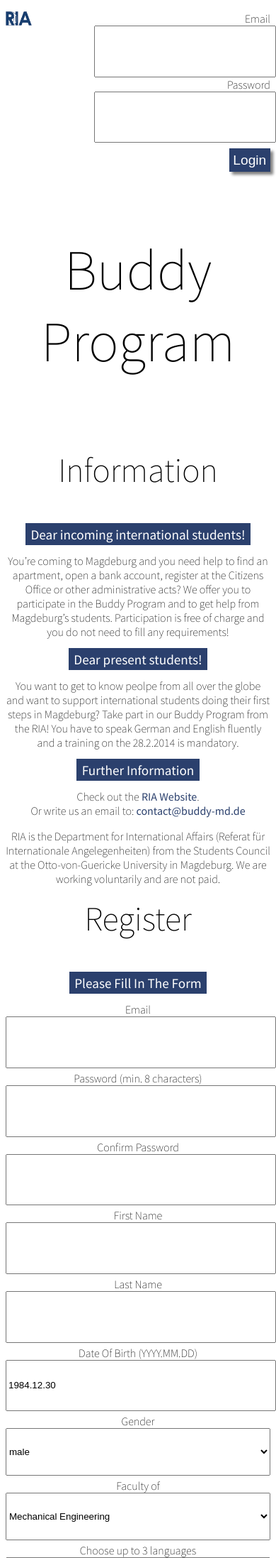
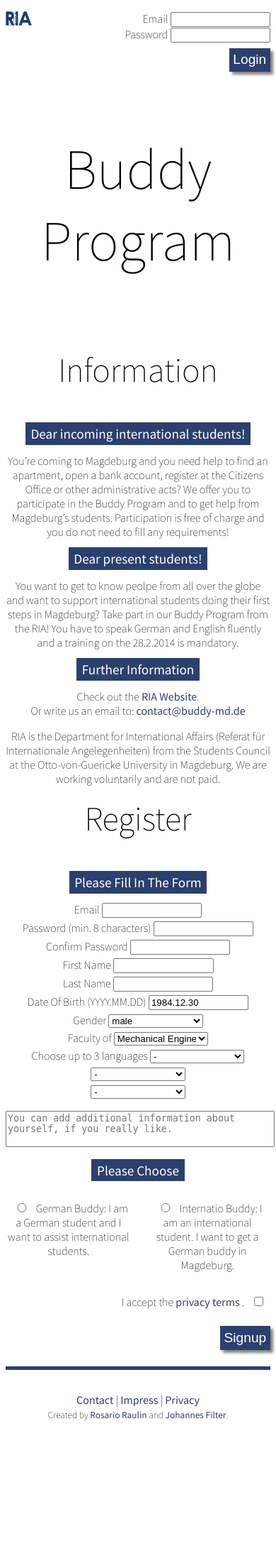
Before and after one commit to filter1/buddyreloaded, a Flask app: page / in a window 390 px wide. Shown: the top 2195 px of the page at 71% size. After the commit the page ends 2001 px from the top, so only its background shows below. Run offline with Flask 2, Linux system fonts and the light colour scheme; some libraries are stand-ins or nearby versions.

Commit message:
rer
erer

```diff
--- a/app/static/css/style.css
+++ b/app/static/css/style.css
@@ -245,7 +245,7 @@ input[type=radio], input[type=checkbox] {
 		font-size: 1em;
 	}
 
-	.reg input, .reg select{
+/*	.reg input, .reg select{
 		margin-bottom: 0.3em;
 		width: 100%;
 		height: 5em;
@@ -253,5 +253,5 @@ input[type=radio], input[type=checkbox] {
 
 	input {
 		width: 100%;
-		height: 5em;
+		height: 5em;*/
 	}
```
